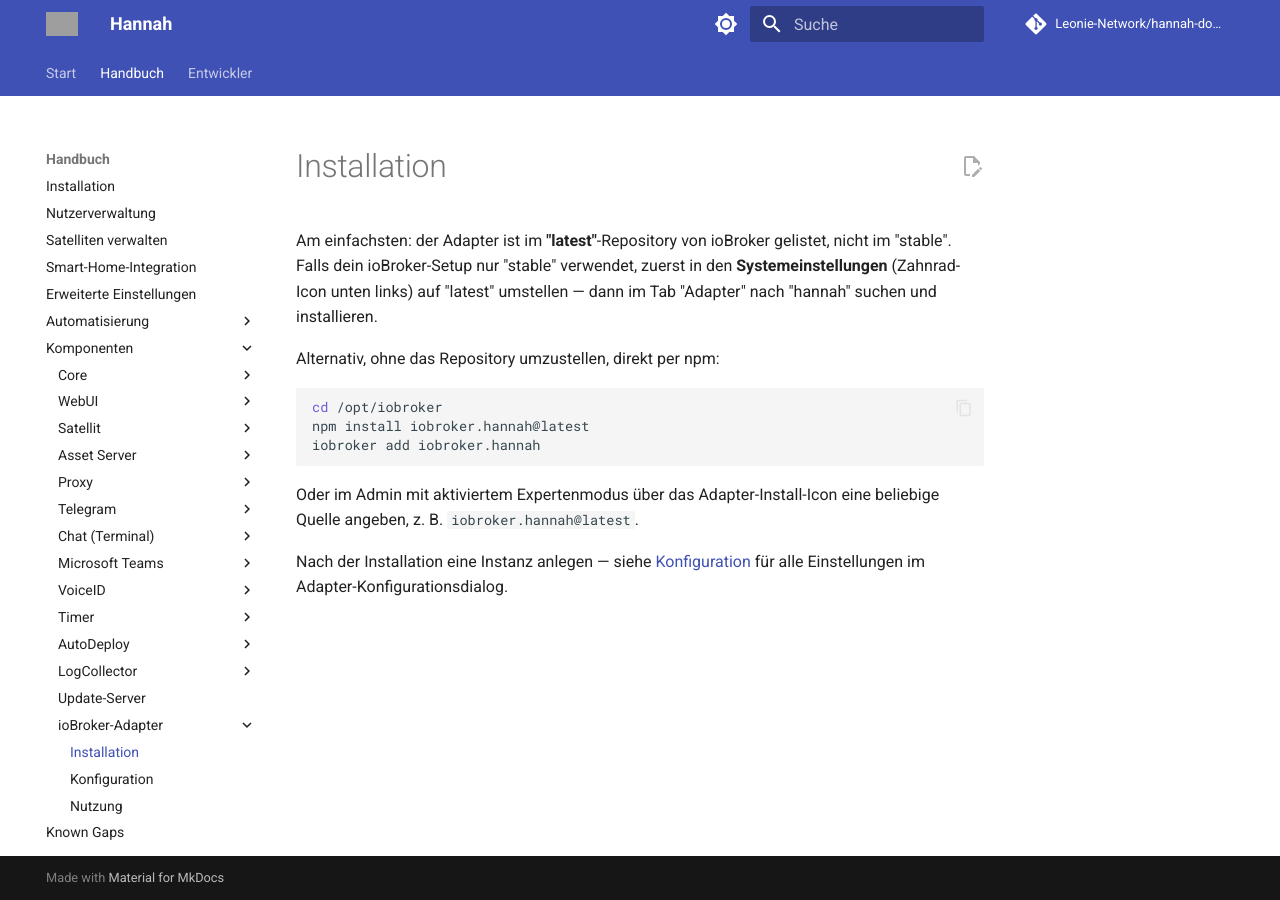
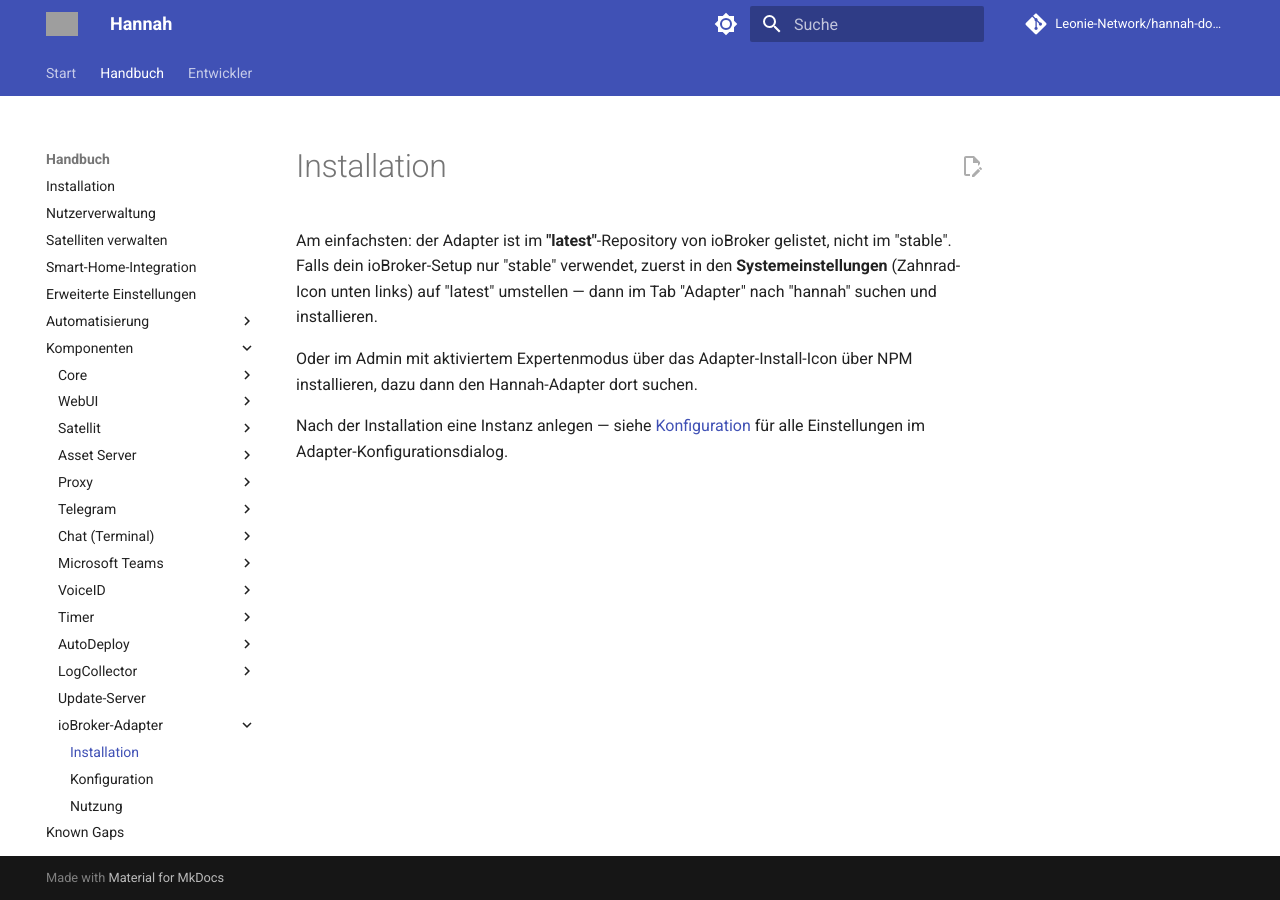
Before and after one commit to Leonie-Network/hannah-docs, an MkDocs documentation site: the page built from docs/components/iobroker-adapter/installation.md, in a window 1280 px wide. Built offline with MkDocs 1.6.1 and Material for MkDocs 9.7.7, drawn with Linux system fonts in a browser that asks for light colours; comment, search, counter and statistics services are not loaded; grey boxes are pictures that could not be loaded.

Commit message:
correct iobroker installation

````diff
--- a/docs/components/iobroker-adapter/installation.md
+++ b/docs/components/iobroker-adapter/installation.md
@@ -5,16 +5,8 @@ im "stable". Falls dein ioBroker-Setup nur "stable" verwendet, zuerst in den
 **Systemeinstellungen** (Zahnrad-Icon unten links) auf "latest" umstellen — dann im Tab
 "Adapter" nach "hannah" suchen und installieren.
 
-Alternativ, ohne das Repository umzustellen, direkt per npm:
-
-```bash
-cd /opt/iobroker
-npm install iobroker.hannah@latest
-iobroker add iobroker.hannah
-```
-
-Oder im Admin mit aktiviertem Expertenmodus über das Adapter-Install-Icon eine
-beliebige Quelle angeben, z. B. `iobroker.hannah@latest`.
+Oder im Admin mit aktiviertem Expertenmodus über das Adapter-Install-Icon über
+NPM installieren, dazu dann den Hannah-Adapter dort suchen.
 
 Nach der Installation eine Instanz anlegen — siehe [Konfiguration](configuration.md) für
 alle Einstellungen im Adapter-Konfigurationsdialog.
````
